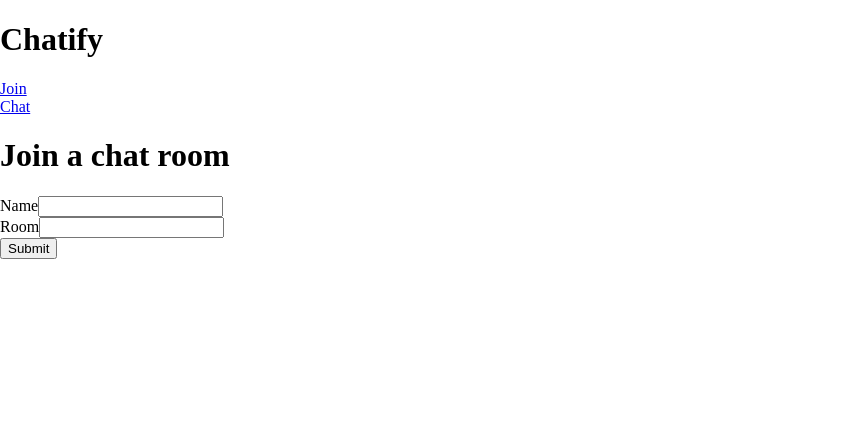
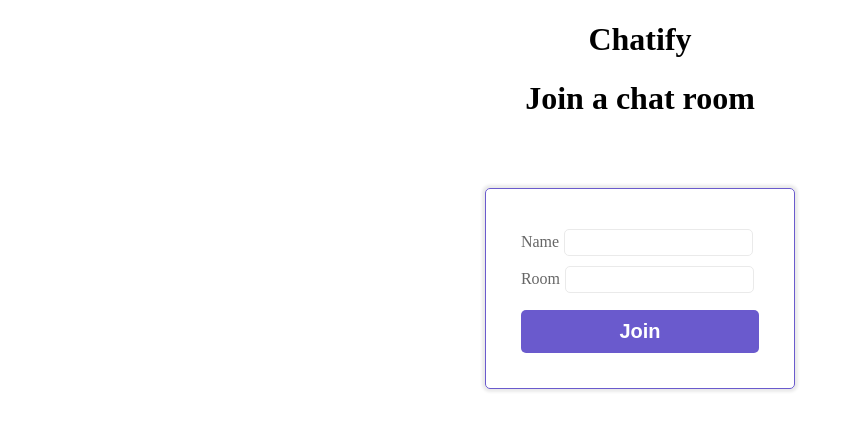
Before and after one commit to joraavanes/chatify, a React app in the folder client/: page / in a window 1280 px wide. Shown: the top 430 px of the page, without its empty margins (0-861 px from the left). Built offline with nearby package versions, Linux system fonts and the light colour scheme.

Commit message:
Add form inputs on Join component - Remove Navlink from App component

```diff
--- a/client/src/App.js
+++ b/client/src/App.js
@@ -2,15 +2,13 @@ import React from 'react'
 import { Switch, BrowserRouter as Router, Route, NavLink } from 'react-router-dom'
 import Chat from './components/Chat'
 import Join from './components/Join'
+import H1 from './components/styled/h1.styled'
 
 const App = () => {
     return (
         <>
-            <h1>Chatify</h1>
+            <H1>Chatify</H1>
             <Router>
-                <NavLink to="/">Join</NavLink>
-                <br/>
-                <NavLink to="/chat">Chat</NavLink>
                 <Switch>
                     <Route path="/" component={Join} exact/>
                     <Route path="/chat" component={Chat} exact/>
--- a/client/src/components/Join.js
+++ b/client/src/components/Join.js
@@ -1,5 +1,10 @@
 import React, { useState } from 'react'
 import { useHistory } from 'react-router-dom'
+import Container from './styled/Container.styled'
+import H1 from './styled/h1.styled'
+import FormBox from './styled/FormBox.styled'
+import JoinInput from './styled/JoinInput.styled'
+import JoinButton from './styled/JoinButton.styled'
 
 const Join = () => {
     const history = useHistory();
@@ -16,20 +21,27 @@ const Join = () => {
 
     return (
         <div>
-            <h1>
+            <H1>
                 Join a chat room
-            </h1>
+            </H1>
+            <Container>
                 <form onSubmit={handleFormSubmit}>
+                    <FormBox>
                         <div>
                             <label htmlFor="name">Name</label>
-                    <input type="text" name="name" id="name" onChange={e => setName(e.target.value)}/>
+                            {/* <input type="text" name="name" id="name" onChange={e => setName(e.target.value)}/> */}
+                            <JoinInput/>
                         </div>
                         <div>
                             <label htmlFor="room">Room</label>
-                    <input type="text" name="room" id="room" onChange={e => setRoom(e.target.value)}/>
+                            {/* <input type="text" name="room" id="room" onChange={e => setRoom(e.target.value)}/> */}
+                            <JoinInput/>
                         </div>
-                <button type="submit">Submit</button>
+                        {/* <button type="submit">Submit</button> */}
+                        <JoinButton>Join</JoinButton>
+                    </FormBox>
                 </form>
+            </Container>
         </div>
     )
 }
```
Lines whose indentation alone changed are shown as unchanged.
